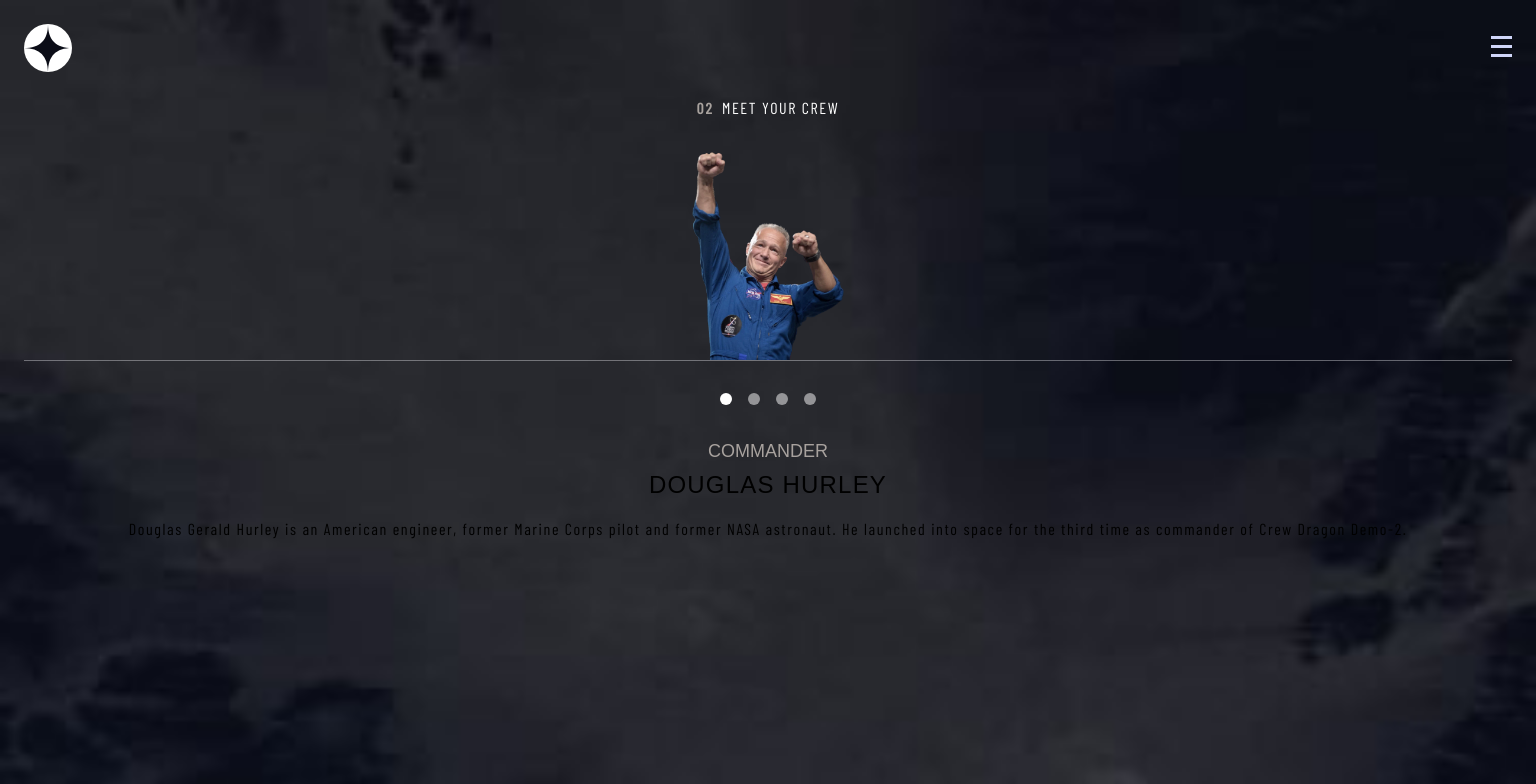
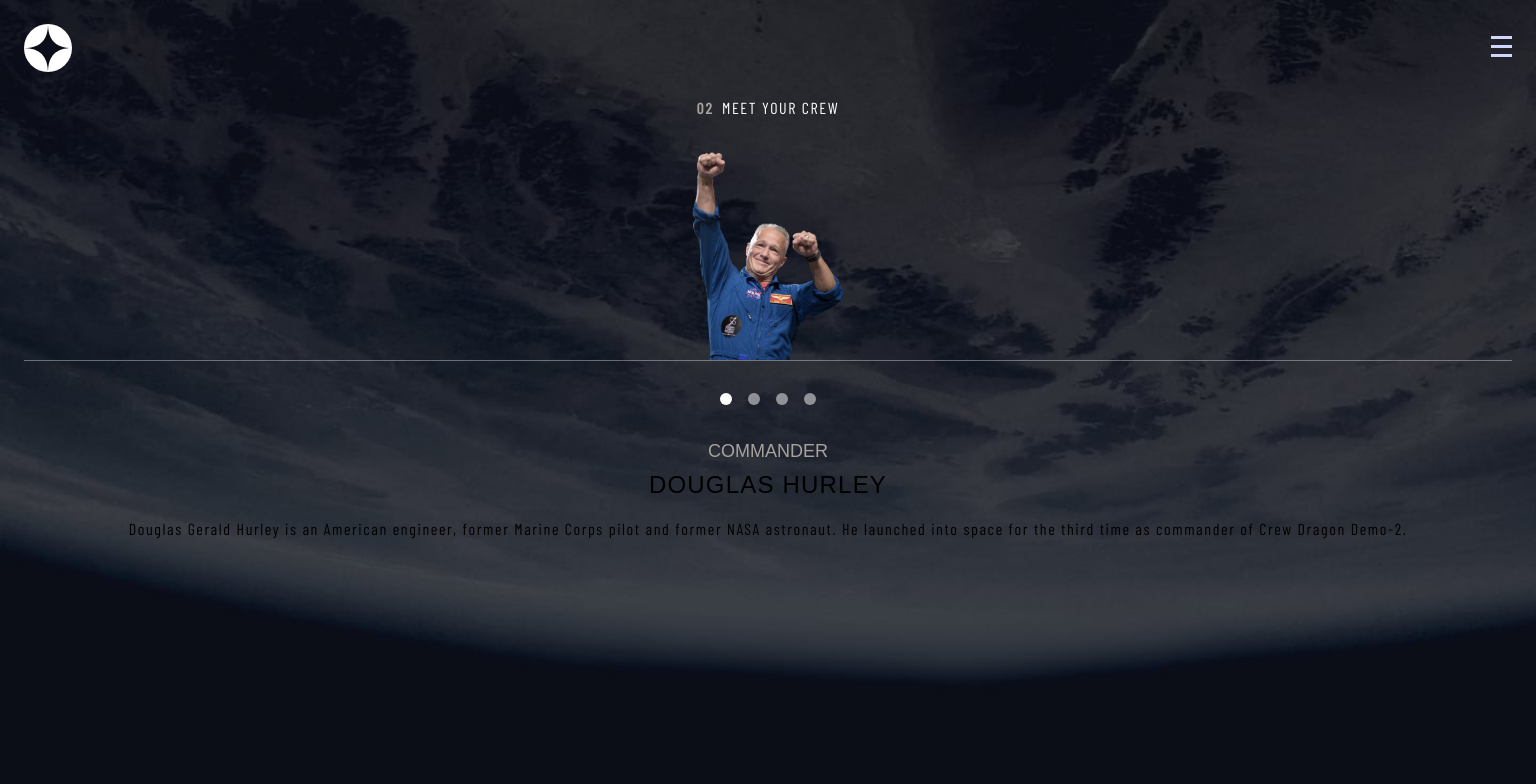
Before and after one commit to ferutizi/space-tourism, a Next.js app: page /crew in a window 1536 px wide. Shown: the top 784 px of the page. Built offline with nearby package versions, Linux system fonts and the light colour scheme; a web font is replaced by a local one.

Commit message:
media querys for change background image responsively

```diff
--- a/src/app/globals.css
+++ b/src/app/globals.css
@@ -72,6 +72,38 @@ h1, h2, h3 {
   background-size: cover;
 }
 
+/* TABLET BACKGROUND */
+@media (min-width: 768px) {
+  .home {
+    background-image: url('../../public/assets/images/home/background-home-tablet.jpg');
+  }
+  .destination {
+    background-image: url('../../public/assets/images/destination/background-destination-tablet.jpg');
+  }
+  .crew {
+    background-image: url('../../public/assets/images/crew/background-crew-tablet.jpg');
+  }
+  .technology {
+    background-image: url('../../public/assets/images/technology/background-technology-tablet.jpg');
+  }
+}
+
+/* DESKTOP BACKGROUND */
+@media (min-width: 1440px) {
+  .home {
+    background-image: url('../../public/assets/images/home/background-home-desktop.jpg');
+  }
+  .destination {
+    background-image: url('../../public/assets/images/destination/background-destination-desktop.jpg');
+  }
+  .crew {
+    background-image: url('../../public/assets/images/crew/background-crew-desktop.jpg');
+  }
+  .technology {
+    background-image: url('../../public/assets/images/technology/background-technology-desktop.jpg');
+  }
+}
+
 @layer utilities {
   .text-balance {
     text-wrap: balance;
```
